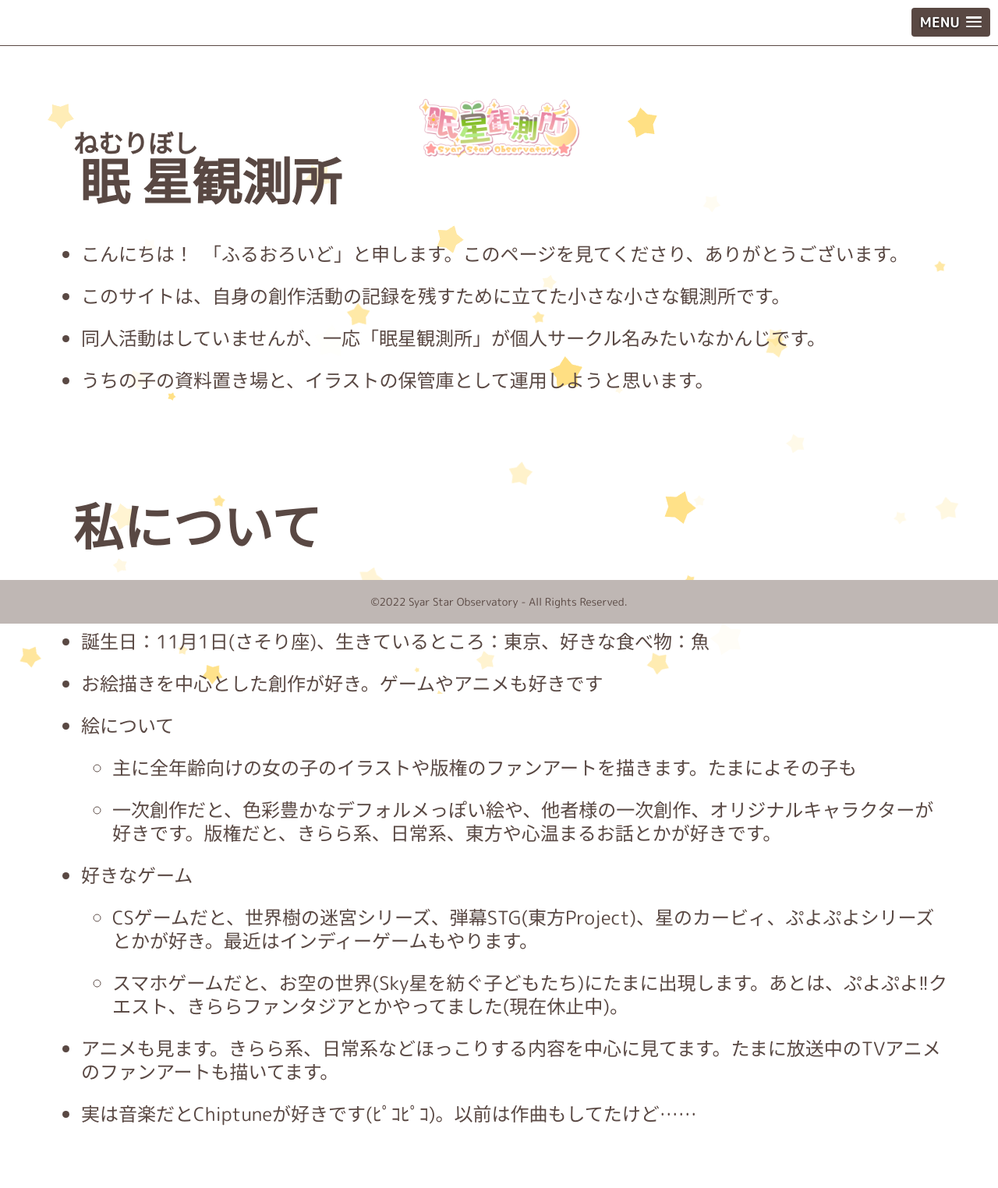
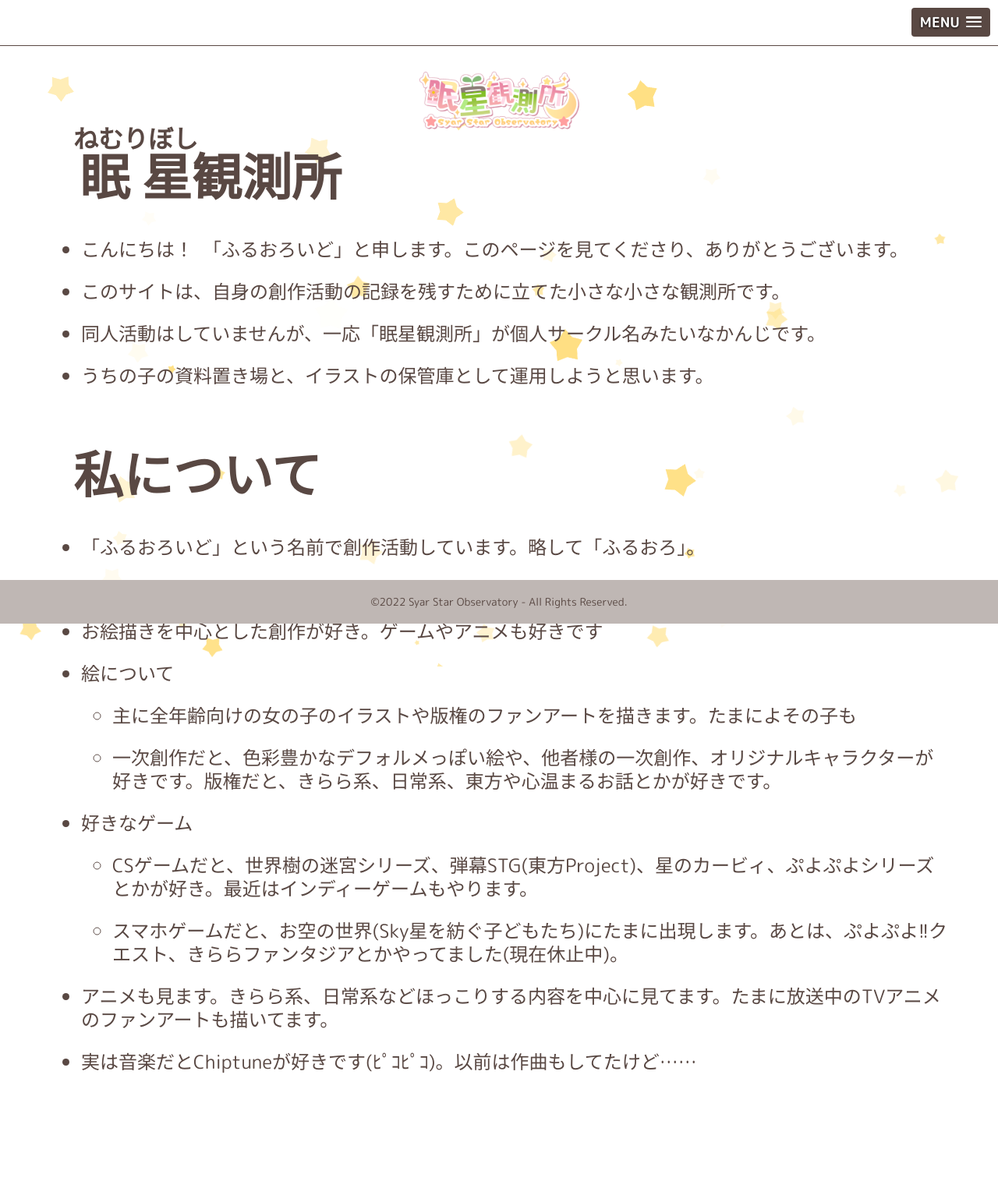
Before and after one commit to fluoroid/syarstar, a PHP site: page /about/index.html in a window 1280 px wide. Shown: the whole page at 78% size. After the commit the page ends 1377 px from the top, so only its background shows below. Run offline with PHP 8.4, Linux system fonts and the light colour scheme; some libraries are stand-ins or nearby versions.

Commit message:
調整するところミスった

```diff
--- a/css/general.css
+++ b/css/general.css
@@ -201,8 +201,9 @@ a:hover, a:active{
 /* 【タブレット (デバイスサイズ)】 */
 /* 窓サイズがPCのとき */
 @media screen and (min-device-width:600px) and (max-device-width:1024px) and (min-width:1025px) {
-	h1{
-		padding: 111px 30px 30px;
+	#main{
+		margin: 55px auto 80px;
+		padding:60px 0 0;
 	}
 }
 
```
